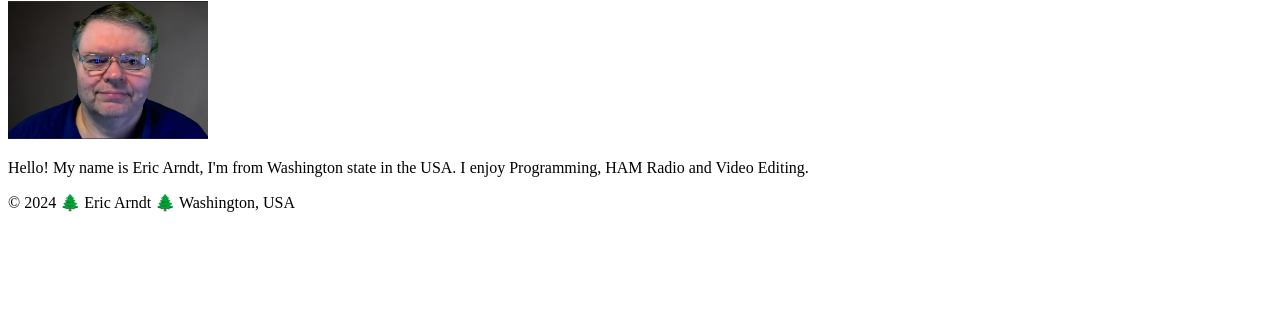
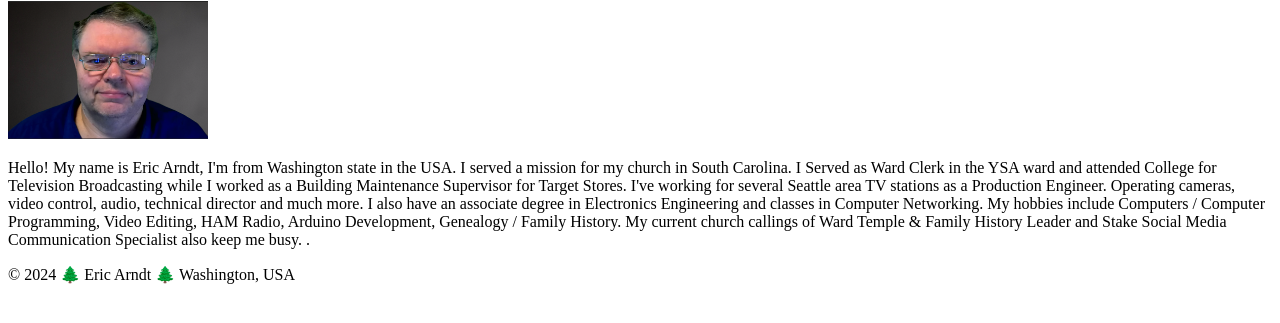
Before and after one commit to e-arndt/wdd130, a plain HTML site: page index.html in a window 1280 px wide. Shown: the part 105-428 px from the top of the page. Drawn offline with Linux system fonts and the light colour scheme.

Commit message:
Improve the About Student content

```diff
--- a/index.html
+++ b/index.html
@@ -16,7 +16,13 @@
     <main>
         <h1>Eric Arndt | WDD 130</h1>
         <img src="images/profile.png" alt="Hello, my name is Eric Arndt" width="200">
-        <p>Hello! My name is Eric Arndt, I'm from Washington state in the USA. I enjoy Programming, HAM Radio and Video Editing.</p>
+        <p>Hello! My name is Eric Arndt, I'm from Washington state in the USA. I served a mission for my church in South Carolina.
+          I Served as Ward Clerk in the YSA ward and attended College for Television Broadcasting while I worked as a Building Maintenance Supervisor for Target Stores.
+          I've working for several Seattle area TV stations as a Production Engineer. Operating cameras, video control, audio, technical director and much more.
+          I also have an associate degree in Electronics Engineering and classes in Computer Networking.
+          My hobbies include Computers / Computer Programming, Video Editing, HAM Radio, Arduino Development, Genealogy / Family History.
+          My current church callings of Ward Temple & Family History Leader and Stake Social Media Communication Specialist also keep me busy.
+          .</p>
     </main>
     <footer>
         <p>&copy; 2024 🌲 Eric Arndt 🌲 Washington, USA</p>
```
